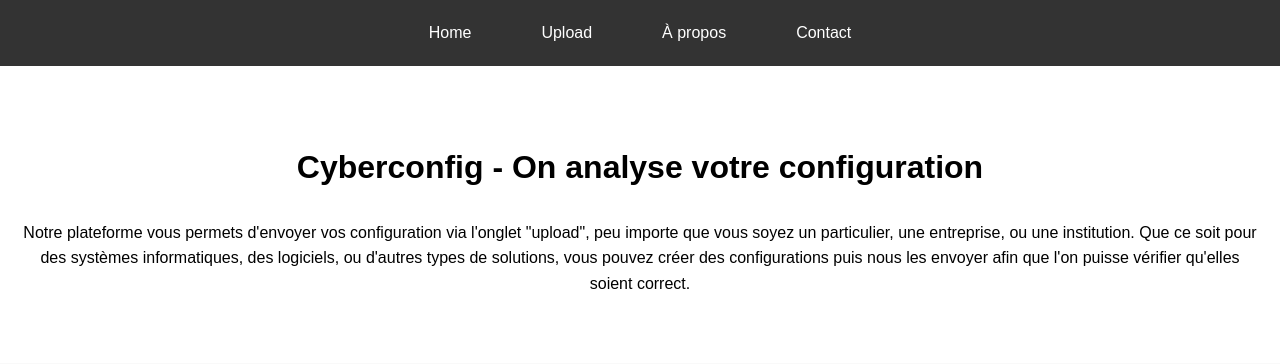
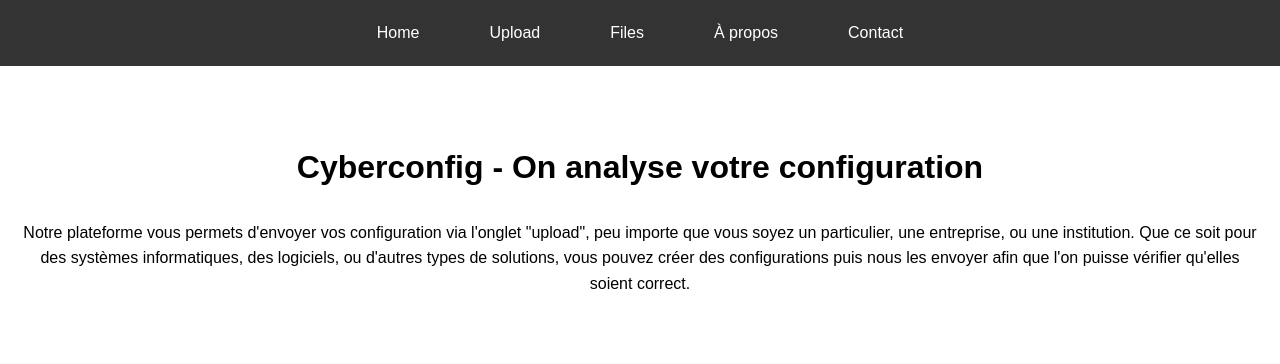
Before and after one commit to PokGT/Formation-DSO-1, a Flask app: page / in a window 1280 px wide. Shown: the top 364 px of the page. Run offline with Flask 3, Linux system fonts and the light colour scheme.

Commit message:
first commit dev

```diff
--- a/application.py
+++ b/application.py
@@ -66,6 +66,31 @@ def uploaded():
 
 
     return render_template('upload.html', file_content=file_content)
+
+@app.route('/files')
+def files():
+    path = f'{Path(__file__).parent}'
+    file_path = path + "\\files"
+    print(file_path)
+    fichier = []
+    for item in os.listdir(file_path):
+        fichier.append(item)
+    return render_template('files.html', files=fichier)
+
+
+@app.route('/view')
+def view_file():
+    filename = request.args.get('file')  # Paramètre `file` passé dans l'URL
+    base_path = os.path.abspath('./files')  # Répertoire sécurisé
+    requested_path = os.path.abspath(os.path.join(base_path, filename))
+
+
+    try:
+        with open(requested_path, 'r') as file:
+            content = file.read()  # Lire le contenu du fichier
+        return render_template('filecontent.html', filename=filename, content=content)
+    except Exception as e:
+        abort(500, description=str(e))
 
 def  readfile(file_name):
     with open (file_name, "r") as fichier:
--- a/templates/files.html
+++ b/templates/files.html
@@ -17,7 +17,7 @@
         <ul>
             <li><a href="/">Home</a></li>
             <li><a href="/upload">Upload</a></li>
-            <!-- <li><a href="/files">Files</a></li> -->
+            <a href="/files">Files</a></li>
             <li><a href="#">À propos</a></li>
             <li><a href="#">Contact</a></li>
         </ul>
--- a/templates/index.html
+++ b/templates/index.html
@@ -12,7 +12,7 @@
         <ul>
             <li><a href="/">Home</a></li>
             <li><a href="/upload">Upload</a></li>
-            <!-- <li><a href="/files">Files</a></li> -->
+            <li><a href="/files">Files</a></li>
             <li><a href="#">À propos</a></li>
             <li><a href="#">Contact</a></li>
         </ul>
--- a/templates/upload.html
+++ b/templates/upload.html
@@ -17,7 +17,7 @@
         <ul>
             <li><a href="/">Home</a></li>
             <li><a href="/upload">Upload</a></li>
-            <!-- <li><a href="/files">Files</a></li> -->
+            <li><a href="/files">Files</a>
             <li><a href="#">À propos</a></li>
             <li><a href="#">Contact</a></li>
         </ul>
```
